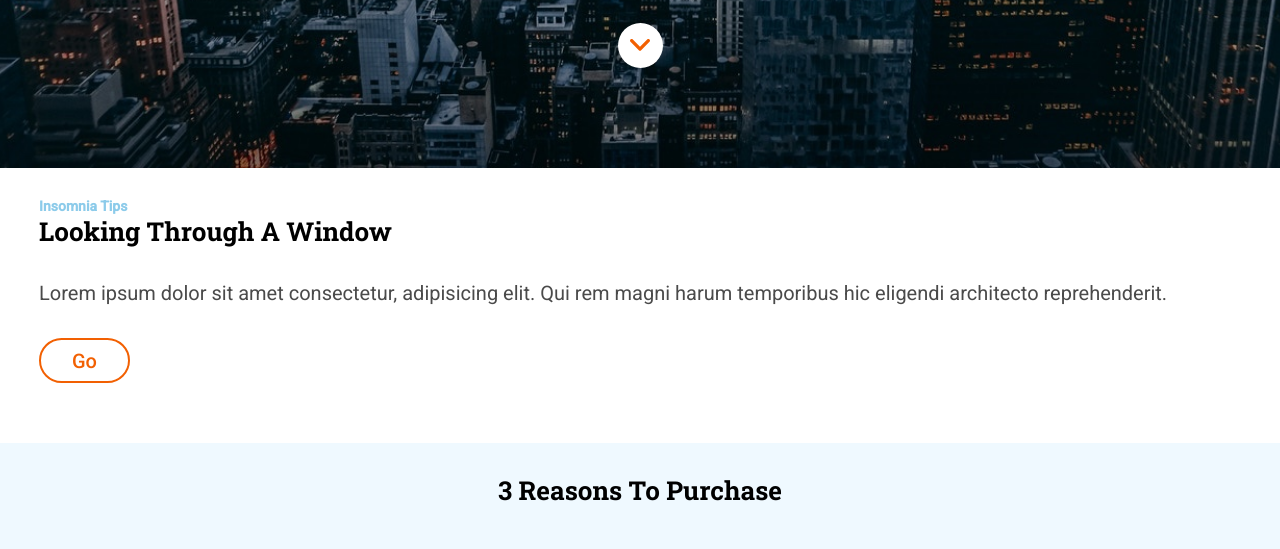
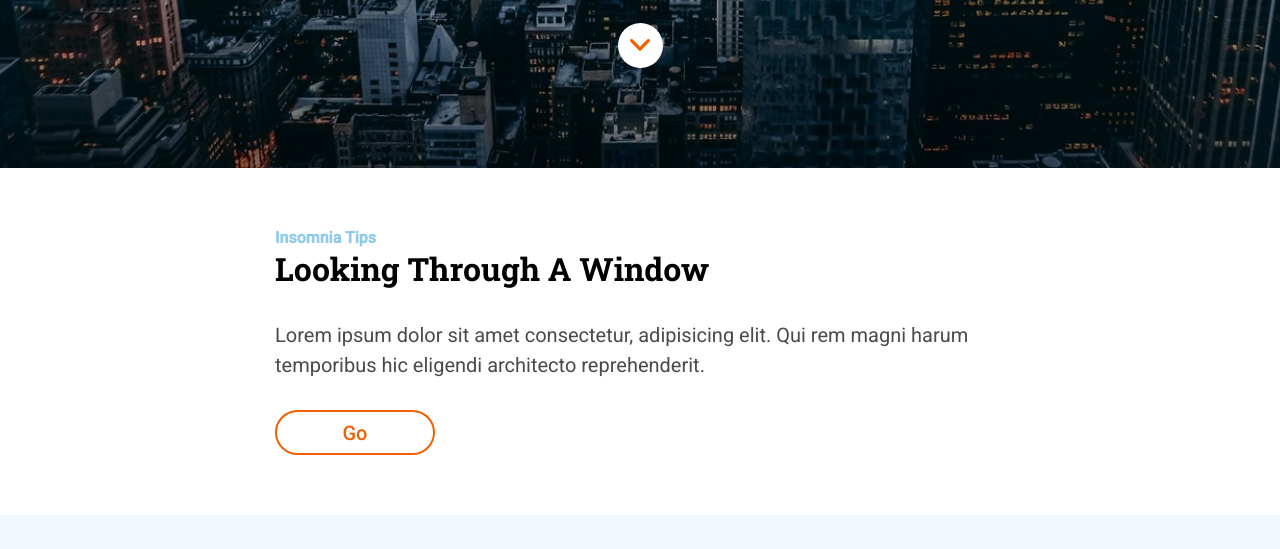
Before and after one commit to rdfornieles/e-s1-evaluacionfinal, a website: page docs/index.html in a window 1280 px wide. Shown: the part 632-1181 px from the top of the page. Drawn offline with nearby package versions, Linux system fonts and the light colour scheme; files that its build step writes are made by us from their sources.

Commit message:
window desktop done

```diff
--- a/_src/assets/scss/layout/_main-window.scss
+++ b/_src/assets/scss/layout/_main-window.scss
@@ -59,3 +59,18 @@
         width: 91px;
     }
 }
+
+@media all and (min-width: 1200px) {
+    .container {
+        margin: 60px 275px 60px 275px;
+    }
+    .tips {
+        font-size: 16px;
+    }
+    .title-section {
+        font-size: 32px;
+    }
+    .button-go {
+        width: 160px;
+    }
+}
```
